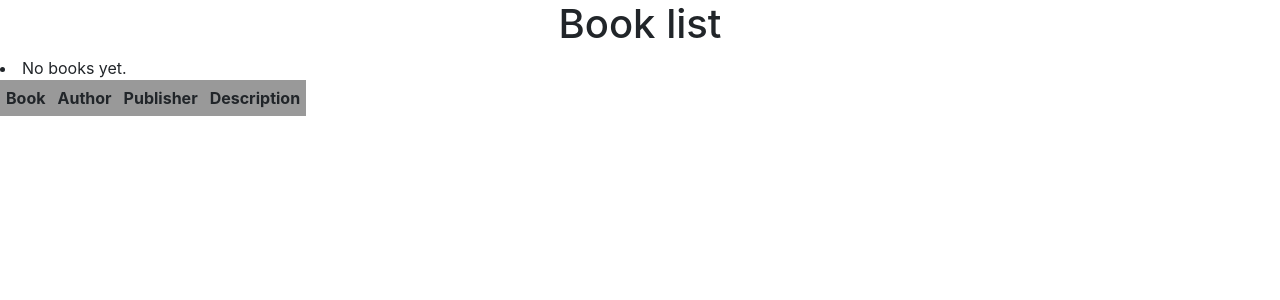
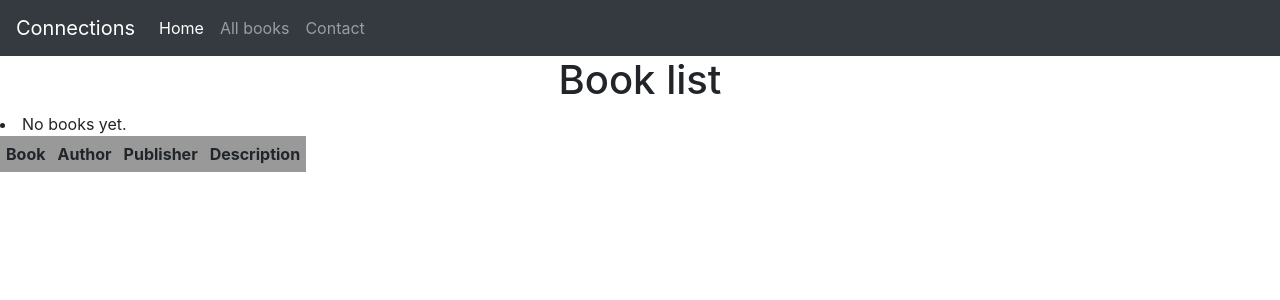
Before and after one commit to Kvantonio/hillel_django_forms_models, a Django app: page /connections/book/ in a window 1280 px wide. Shown: the top 300 px of the page. Run offline with Django 3.2, Linux system fonts and the light colour scheme; data that the repository does not hold is empty; parts of the project's set-up code (start-up, migrations or seed data) failed here and were passed over; some libraries are stand-ins or nearby versions.

Commit message:
18 HW +/-

```diff
--- a/connections/tasks.py
+++ b/connections/tasks.py
@@ -47,3 +47,8 @@ def scrap():
 
         link = find_link.a.get('href')  # если нашли ссылку то берем ее
         rec = requests.get('https://quotes.toscrape.com' + link)
+
+
+@shared_task
+def contact_us(subject, message, email):
+    send_mail(subject, message, email, ['admin@example.com'])
--- a/connections/templatetags/connections_extras.py
+++ b/connections/templatetags/connections_extras.py
@@ -6,17 +6,19 @@ from connections.models import Quote
 from django import template
 from django.utils.safestring import mark_safe
 
-
 register = template.Library()
 
 
 @register.simple_tag
 def random_quote():
     t = Quote.objects.order_by('?').first()
-    a = ('<h4 align="right">Random quote</h4><p align="right">'
-         + str(t) + '</p><p align="right">'
-         + str(t.creator) + '</p>')
-    return mark_safe(a)
+    if t:
+        a = ('<h4 align="right">Random quote</h4><p align="right">'
+             + str(t) + '</p><p align="right">'
+             + str(t.creator) + '</p>')
+        return mark_safe(a)
+    else:
+        return None
 
 
 @register.filter(name='no_swear')
--- a/connections/urls.py
+++ b/connections/urls.py
@@ -9,6 +9,7 @@ urlpatterns = [
     path('', views.index, name='index'),
     path('book/', cache_page(60)(views.BookListView.as_view()), name='book'),
     path('quote/', views.QuoteListView.as_view(), name='quotes'),
+    path('contact/', views.contact_form, name='contact'),
     path('creator/', views.CreatorListView.as_view(), name='creator'),
     path('creator/create/',
          views.CreatorCreate.as_view(),
--- a/connections/views.py
+++ b/connections/views.py
@@ -1,9 +1,11 @@
+from connections.forms import ContactForm
 from connections.models import Book, Creator, Quote
+from connections.tasks import contact_us
 
 from django.contrib.auth.mixins import LoginRequiredMixin
-# from django.urls import reverse_lazy
-from django.http import HttpResponse
-from django.shortcuts import render
+from django.http import HttpResponse, JsonResponse
+from django.shortcuts import redirect, render
+from django.template.loader import render_to_string
 from django.utils import timezone
 from django.views.generic.detail import DetailView
 from django.views.generic.edit import CreateView, DeleteView, UpdateView
@@ -78,3 +80,26 @@ class BookListView(ListView):
         return super(BookListView, self).get_queryset()\
             .select_related('publishing', 'description')\
             .prefetch_related('author_set')
+
+
+def contact_form(request):
+    data = dict()
+    if request.method == "GET":
+        form = ContactForm()
+    else:
+        form = ContactForm(request.POST)
+        if form.is_valid():
+            subject = form.cleaned_data['subject']
+            from_email = form.cleaned_data['from_email']
+            message = form.cleaned_data['message']
+            contact_us.delay(subject, message, from_email)
+            return redirect('connection:index')
+        else:
+            data['form_is_valid'] = False
+    context = {'form': form}
+    data['html_form'] = render_to_string(
+        template_name='include/contact.html',
+        context=context,
+        request=request
+    )
+    return JsonResponse(data)
--- a/requirements.txt
+++ b/requirements.txt
@@ -18,6 +18,7 @@ django-debug-toolbar==3.2
 django-extensions==3.1.0
 django-redis==4.12.1
 django-silk==4.1.0
+django-widget-tweaks==1.4.8
 Faker==5.0.2
 flake8==3.8.4
 flake8-builtins==1.5.3
@@ -37,7 +38,6 @@ pycodestyle==2.6.0
 pydot==1.4.1
 pyflakes==2.2.0
 Pygments==2.7.4
-pygraphviz==1.6
 pyparsing==2.4.7
 python-dateutil==2.8.1
 pytz==2020.4
--- /dev/null
+++ b/static/js/contact_modal.js
@@ -0,0 +1,47 @@
+$(function () {
+
+  /* Functions */
+
+  var loadForm = function () {
+    var btn = $(this);
+    $.ajax({
+      url: btn.attr("data-url"),
+      type: 'get',
+      dataType: 'json',
+      beforeSend: function () {
+        $("#contact .modal-content").html("");
+        $("#contact").modal("show");
+      },
+      success: function (data) {
+        $("#contact .modal-content").html(data.html_form);
+      }
+    });
+  };
+
+  var sendForm = function () {
+    var form = $(this);
+    $.ajax({
+      url: form.attr("action"),
+      data: form.serialize(),
+      type: form.attr("method"),
+      dataType: 'json',
+      success: function (data) {
+        if (data.form_is_valid) {
+          $("#contact").modal("hide");
+        }
+        else {
+          $("#contact.modal-content").html(data.html_form);
+        }
+      }
+    });
+    return false;
+  };
+
+
+  /* Binding */
+
+  // make contact
+  $(".js-contact").click(loadForm);
+  $("#contact").on("submit", ".js-book-create-form", sendForm);
+
+});
--- a/templates/based.html
+++ b/templates/based.html
@@ -1,15 +1,55 @@
 <!DOCTYPE html>
 <html lang="en">
+<head>
+  <title>{% block title %}Local Library{% endblock %}</title>
   <meta charset="utf-8">
-  <meta name="viewport" content="width=device-width, initial-scale=1, shrink-to-fit=no">
-  <link rel="stylesheet"
-        href="https://stackpath.bootstrapcdn.com/bootstrap/4.1.3/css/bootstrap.min.css"
-        integrity="sha384-MCw98/SFnGE8fJT3GXwEOngsV7Zt27NXFoaoApmYm81iuXoPkFOJwJ8ERdknLPMO"
-        crossorigin="anonymous">
-<title>{% block title %}MySite{% endblock %}</title>
+  <meta name="viewport" content="width=device-width, initial-scale=1">
+      <link rel="stylesheet" href="https://stackpath.bootstrapcdn.com/bootstrap/4.5.2/css/bootstrap.min.css"
+          integrity="sha384-JcKb8q3iqJ61gNV9KGb8thSsNjpSL0n8PARn9HuZOnIxN0hoP+VmmDGMN5t9UJ0Z" crossorigin="anonymous">
+    <script src="https://ajax.googleapis.com/ajax/libs/jquery/1.12.4/jquery.min.js"></script>
+    <script src="https://stackpath.bootstrapcdn.com/bootstrap/4.5.2/js/bootstrap.min.js"
+            integrity="sha384-B4gt1jrGC7Jh4AgTPSdUtOBvfO8shuf57BaghqFfPlYxofvL8/KUEfYiJOMMV+rV"
+            crossorigin="anonymous"></script>
+    <script src="https://stackpath.bootstrapcdn.com/bootstrap/4.5.2/js/bootstrap.bundle.min.js"
+            integrity="sha384-LtrjvnR4Twt/qOuYxE721u19sVFLVSA4hf/rRt6PrZTmiPltdZcI7q7PXQBYTKyf"
+            crossorigin="anonymous"></script>
+{% load static %}
+{% block extra_js %}
+    <script src="{% static 'js/contact_modal.js' %}"></script>
+{% endblock %}
+</head>
 <body>
-    {% block content %}
-        You got to the base template, then the developer will be fired!!!
-    {% endblock %}
+
+<nav class="navbar navbar-expand-lg navbar-dark bg-dark">
+  <button class="navbar-toggler" type="button" data-toggle="collapse" data-target="#navbarTogglerDemo01" aria-controls="navbarTogglerDemo01" aria-expanded="false" aria-label="Toggle navigation">
+    <span class="navbar-toggler-icon"></span>
+  </button>
+  <div class="collapse navbar-collapse" id="navbarTogglerDemo01">
+    <a class="navbar-brand" href="#">Connections</a>
+    <ul class="navbar-nav mr-auto mt-2 mt-lg-0">
+      <li class="nav-item active">
+        <a class="nav-link" href="{% url 'connection:index' %}">Home <span class="sr-only">(current)</span></a>
+      </li>
+      <li class="nav-item">
+        <a class="nav-link" href="#">All books</a>
+      </li>
+      <li class="nav-item">
+          <a class="nav-link js-contact" data-url="{% url 'connection:contact' %}">Contact</a>
+      </li>
+    </ul>
+
+
+  </div>
+</nav>
+
+{% block content %}{% endblock %}
+{% block modal %}
+    <div class="modal fade" id="contact">
+        <div class="modal-dialog">
+            <div class="modal-content">
+            </div>
+        </div>
+    </div>
+{% endblock %}
 </body>
 </html>
```
Also changed, not shown: connections/forms.py (added, +8 -0 lines), mysite/settings.py (+6 -2 lines), templates/include/contact.html (added, +35 -0 lines).
